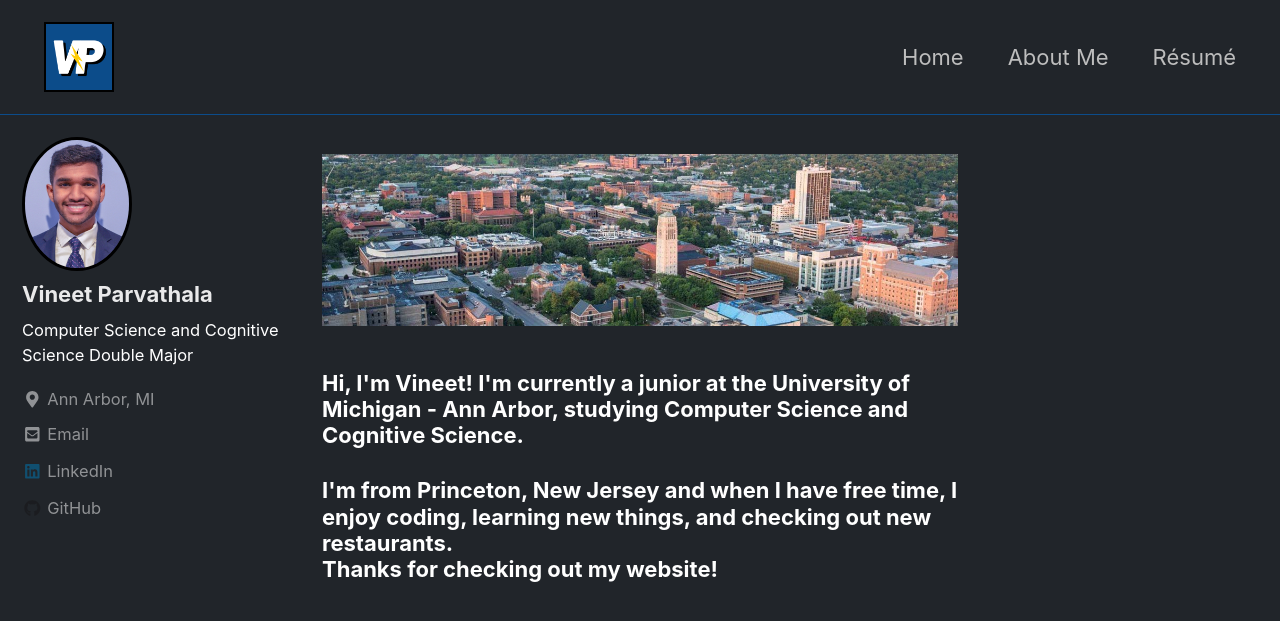
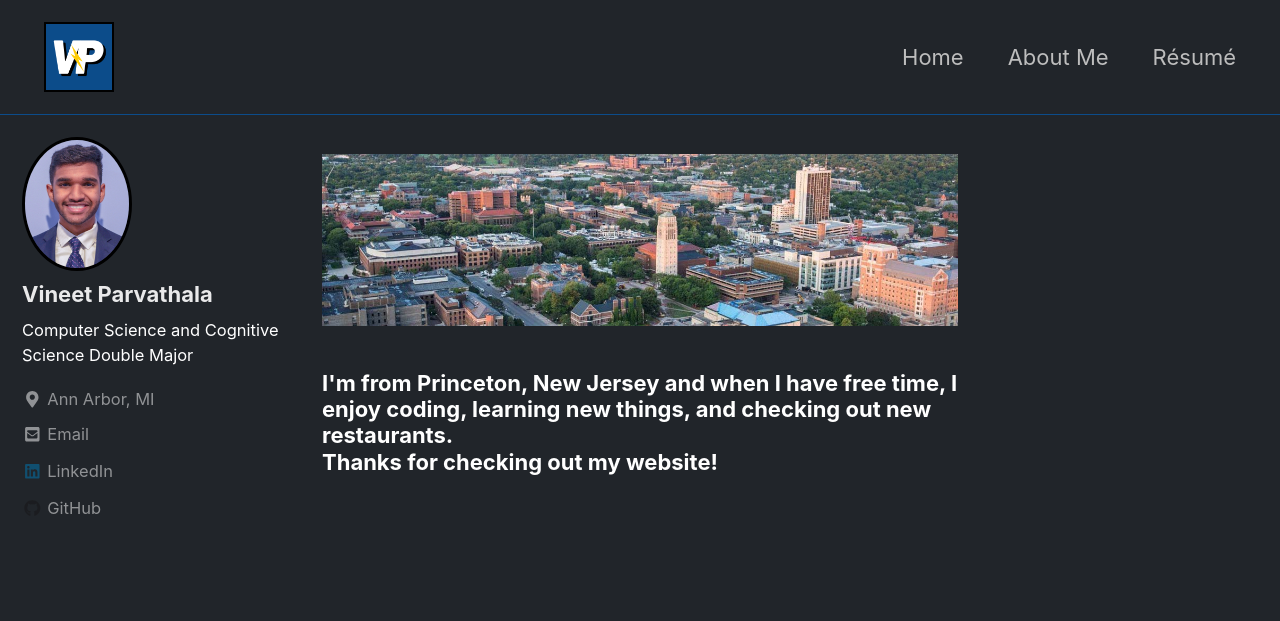
Before and after one commit to vparv/vparv.github.io, a Jekyll site: the page built from index.html, in a window 1280 px wide and 900 px high. Shown: the top 621 px of the window. Built offline with Jekyll 4.4.1, drawn with Linux system fonts in a browser that asks for light colours; cached includes are drawn as plain includes; nearby versions of some CDN libraries; library files that are not in the unit come from our copies; the list of posts is cut into pages by our own code.

Commit message:
remove p text

```diff
--- a/_layouts/home.html
+++ b/_layouts/home.html
@@ -8,7 +8,7 @@ layout: archive
 <img src="/images/a2.jpg">
  <div class ="description rotateInUpLeft animated">
     <h3>
-      <p id = "nametag">  Hi, I'm Vineet! I'm currently a junior at the University of Michigan - Ann Arbor, studying Computer Science and Cognitive Science. </p>
+      <p id = "nametag"></p>
       <p> I'm from Princeton, New Jersey and when I have free time, I enjoy coding, learning new things, and checking out new restaurants. <br>Thanks for checking out my website!</p>
     </h3>
  </div>
```
